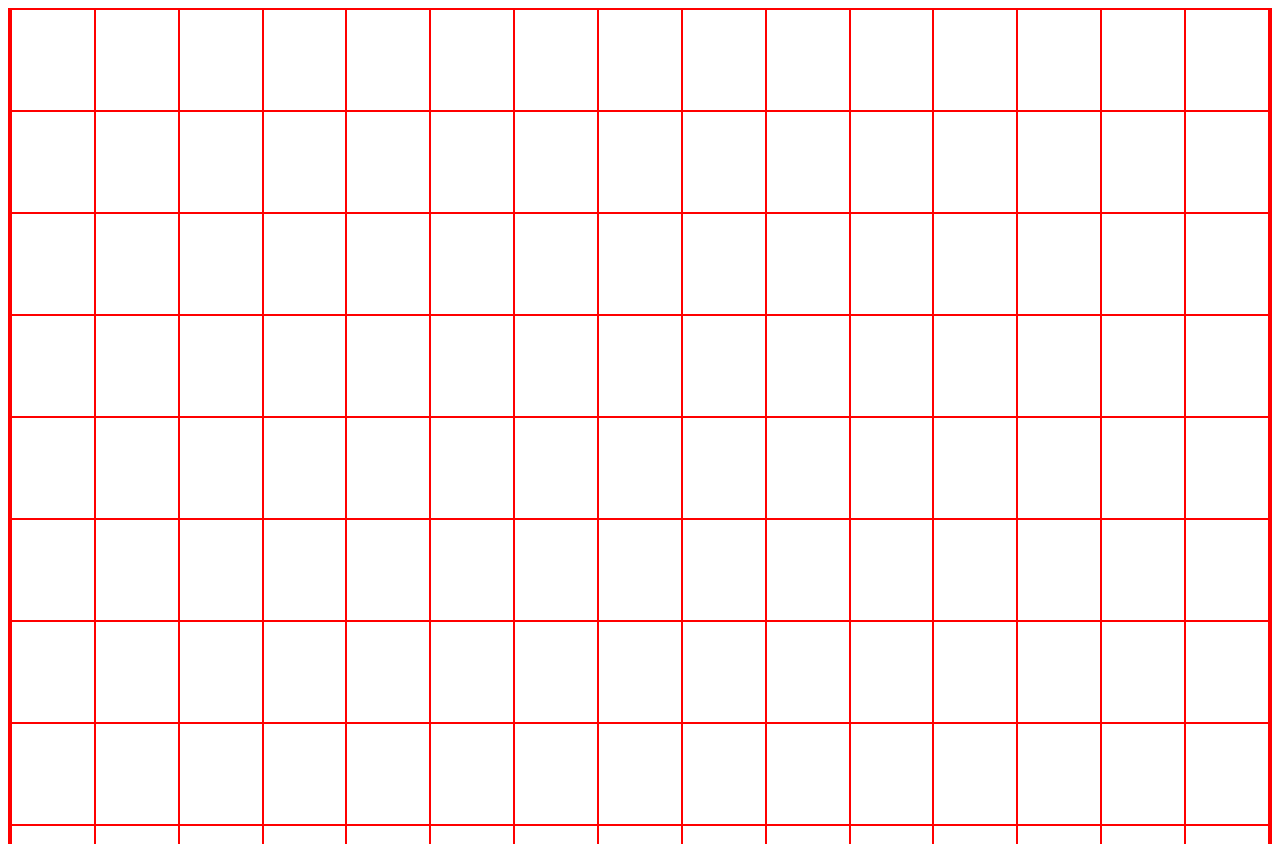
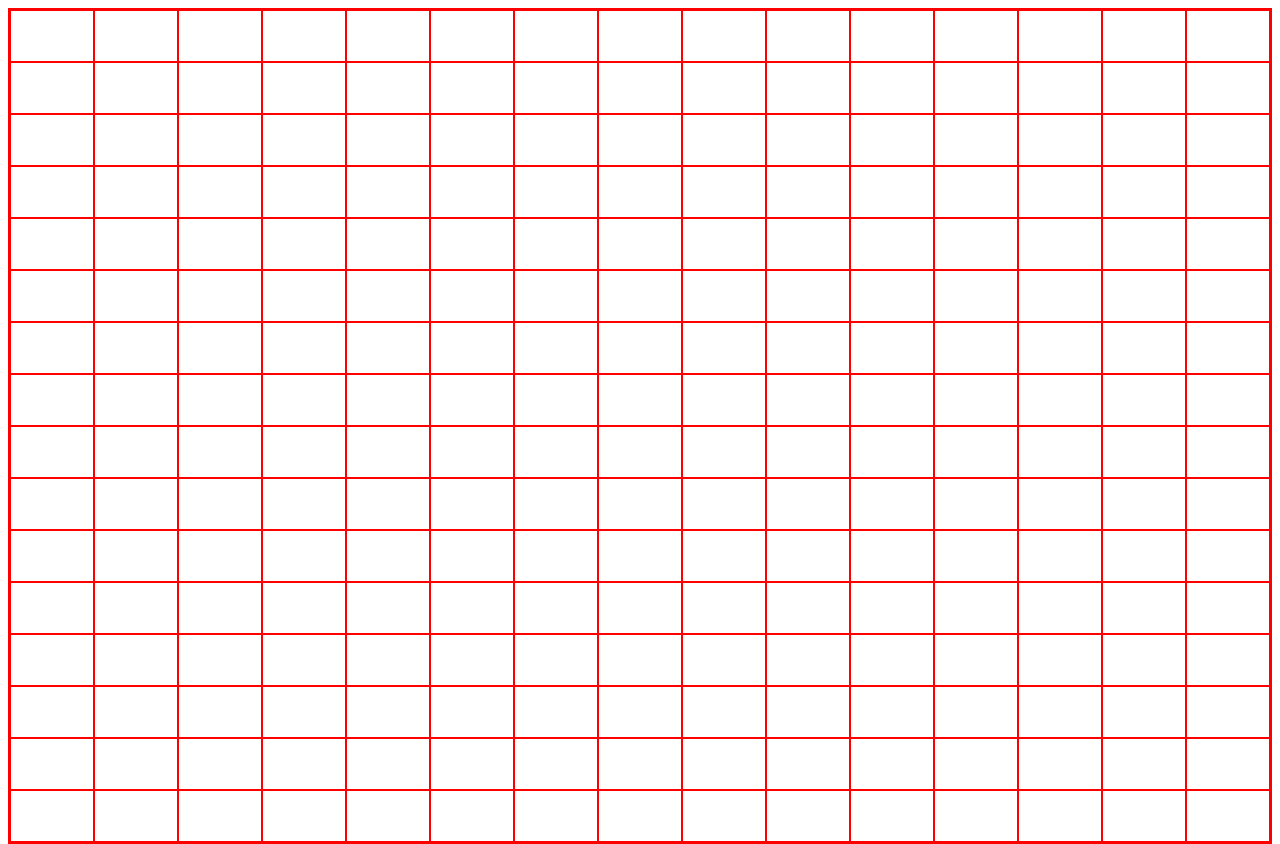
Before and after one commit to AhmadNajiKam/Etch-A-Sketch, a plain HTML site: page index.html in a window 1280 px wide. Shown: the top 844 px of the page. Drawn offline with Linux system fonts and the light colour scheme.

Commit message:
Add a css file and rewrite the javascript code to add classes to divs

```diff
--- a/index.html
+++ b/index.html
@@ -5,6 +5,7 @@
   <meta charset="UTF-8">
   <meta name="viewport" content="width=device-width, initial-scale=1">
   <title>Etch A Sketch</title>
+  <link rel="stylesheet" href="main.css">
 </head>
 
 <body>
--- /dev/null
+++ b/main.css
@@ -0,0 +1,18 @@
+.column {
+  border: solid red 1px;
+}
+
+.row {
+  border: solid red 1px;
+  min-height: 6.25vh;
+  display: flex;
+  justify-content: space-between;
+}
+
+.container {
+  border-top: solid red 2px;
+  border-bottom: solid red 2px;
+  min-height: 100vh;
+  display: flex;
+  flex-direction: column;
+}
--- a/main.js
+++ b/main.js
@@ -1,12 +1,12 @@
 const container = document.querySelector(".container");
 for (let i = 1; i <= 16; i++) {
   const row = document.createElement("div");
-  row.setAttribute("style", "border:solid red 1px;min-height:100px;display:flex;justify-content:space-between;");
+  row.classList.add("row");
   for (let j = 1; j <= 16; j++) {
     const col = document.createElement("div");
-    col.setAttribute("style", "border:solid red 1px;");
+    col.classList.add("column");
     row.appendChild(col);
   }
   container.appendChild(row);
 }
-container.setAttribute("style", "border:solid red 1px;min-height:1600px;display:flex;gap:5;flex-direction:column;");
+container.classList.add("container");
```
